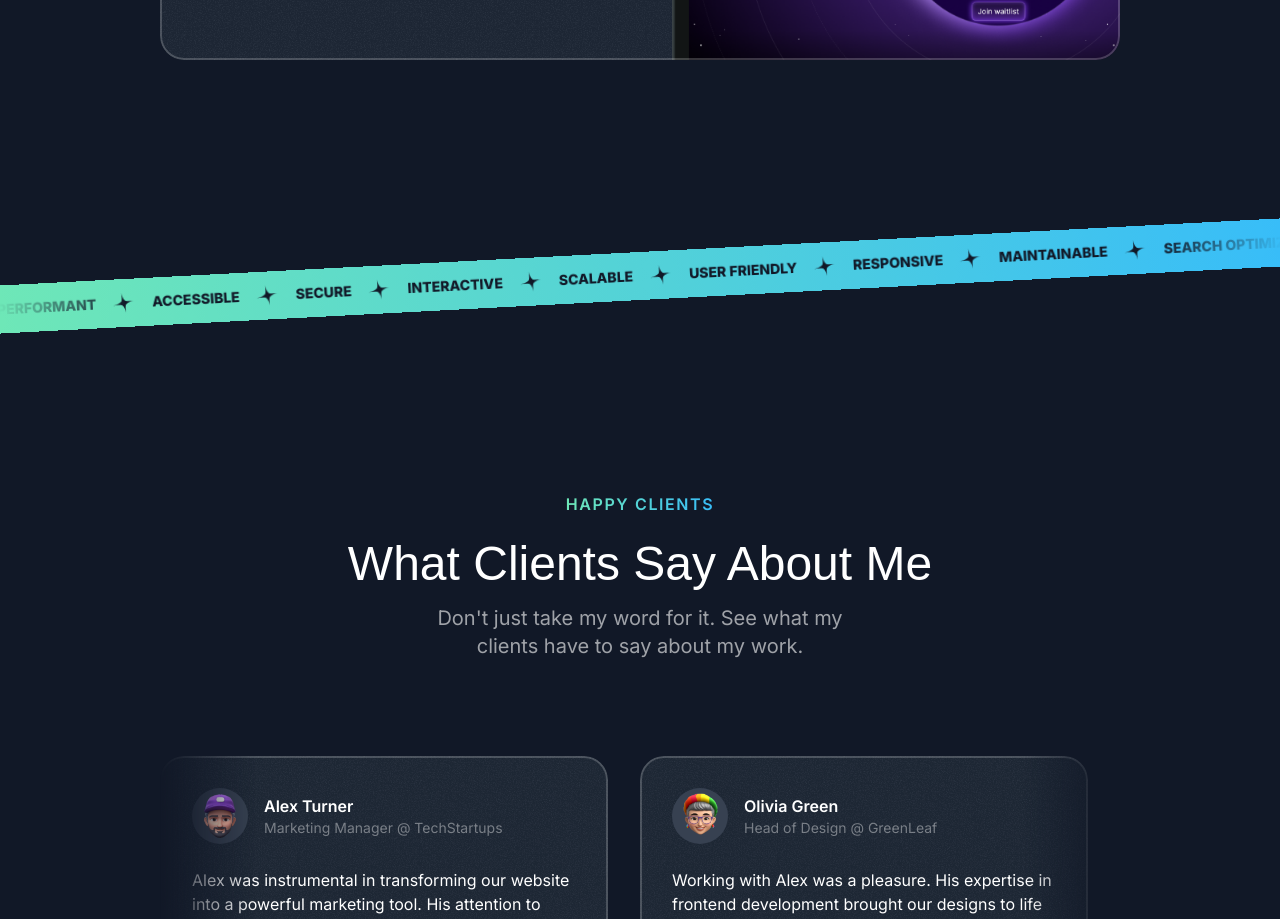
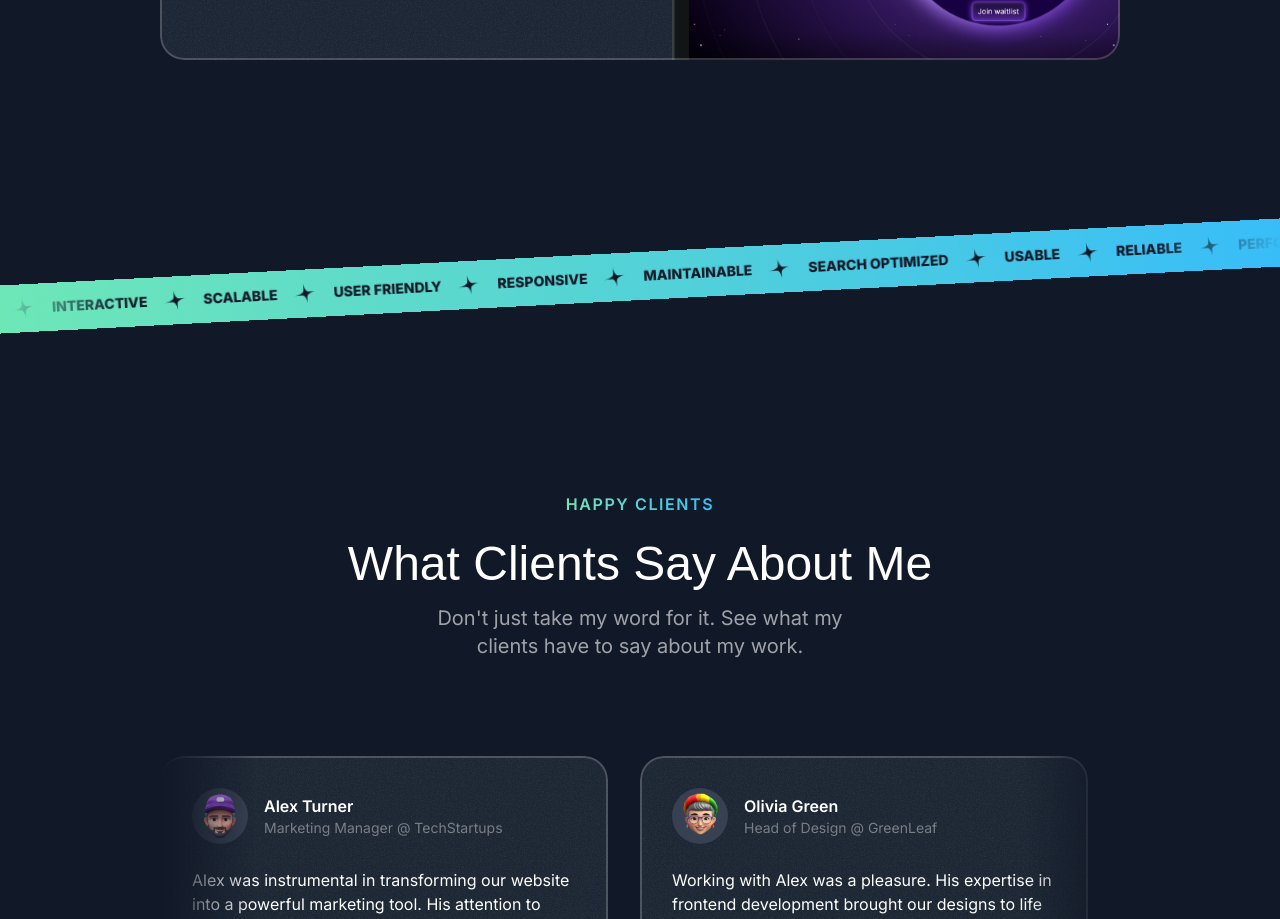
Before and after one commit to m3h3d1/portfolio, a Next.js app: page / in a window 1280 px wide. Shown: the part 2800-3719 px from the top of the page. Built offline with nearby package versions, Linux system fonts and the light colour scheme; a web font is replaced by a local one.

Commit message:
Animating Tape Section

```diff
--- a/src/sections/Tape.tsx
+++ b/src/sections/Tape.tsx
@@ -1,4 +1,5 @@
 import StarIcon from "@/assets/icons/star.svg";
+import { Fragment } from "react";
 
 const words = [
   "Performant",
@@ -19,12 +20,18 @@ export const TapeSection = () => {
     <div className="py-16 lg:py-24 overflow-x-clip">
       <div className="bg-gradient-to-r from-emerald-300 to-sky-400 -rotate-3 -mx-1">
         <div className="flex [mask-image:linear-gradient(to_right,transparent,black_10%,black_90%,transparent)]">
-          <div className="flex flex-none gap-4 py-3">
-            {words.map((word) => (
-              <div key={word} className="inline-flex gap-4 items-center">
-                <span className="text-gray-900 uppercase font-extrabold text-sm">{word}</span>
-                <StarIcon className="size-6 text-gray-900 -rotate-12" />
-              </div>
+          <div className="flex flex-none gap-4 pr-4 py-3 animate-move-left [animation-duration:30s]">
+            {[...new Array(2)].fill(0).map((_, idx) => (
+              <Fragment key={idx}>
+                {words.map((word) => (
+                  <div key={word} className="inline-flex gap-4 items-center">
+                    <span className="text-gray-900 uppercase font-extrabold text-sm">
+                      {word}
+                    </span>
+                    <StarIcon className="size-6 text-gray-900 -rotate-12" />
+                  </div>
+                ))}
+              </Fragment>
             ))}
           </div>
         </div>
--- a/tailwind.config.ts
+++ b/tailwind.config.ts
@@ -27,12 +27,21 @@ const config: Config = {
       },
       animation: {
         'ping-large': "ping-large 1s ease-in-out infinite",
+        'move-left': "move-left 1s linear infinite",
       },
       keyframes: {
         'ping-large': {
           '75%, 100%': {
             transform: 'scale(3)',
             opacity: '0',
+          }
+        },
+        'move-left': {
+          '0%': {
+            transform: 'translateX(0%)',
+          },
+          '100%': {
+            transform: 'translateX(-50%)',
           }
         }
       }
```
